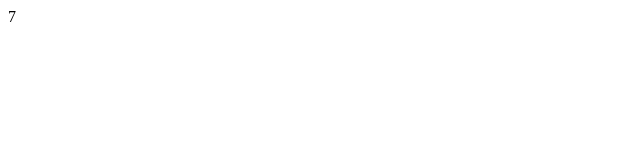
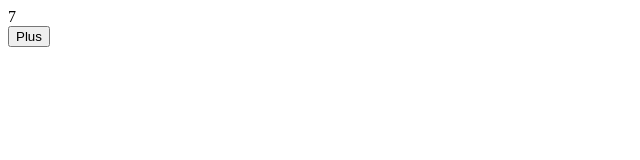
Before and after one commit to Devanshukoli/full-stack-submission-repo, a React (Vite) app: page / in a window 1280 px wide. Shown: the top 160 px of the page, without its empty margins (0-640 px from the left). Built offline with nearby package versions, Linux system fonts and the light colour scheme.

Commit message:
add handleclick and mousehover events, functions

```diff
--- a/src/App.jsx
+++ b/src/App.jsx
@@ -2,12 +2,22 @@ import { useState } from "react";
 
 const App = () => {
   const [counter, setCounter] = useState(0);
+  const handleClick = () => {
+    console.log('clicked')
+  }
+
+  const mouseHover = () => {
+    console.log('mouse hover')
+  }
 
   setTimeout(() => setCounter(counter + 1), 1000);
 
   return (
     <>
-      {counter}
+      <div>
+        {counter}
+      </div>
+      <button onClick={handleClick} onMouseEnter={mouseHover}>Plus</button>
     </>
   )
 }
```
